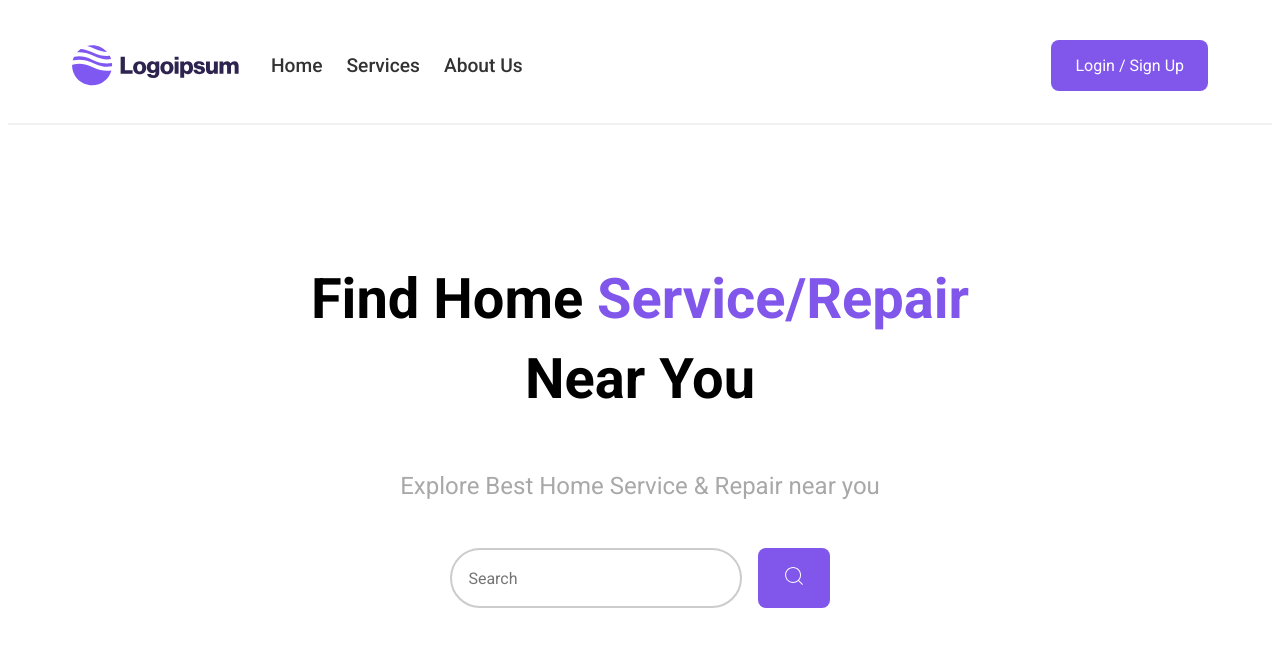
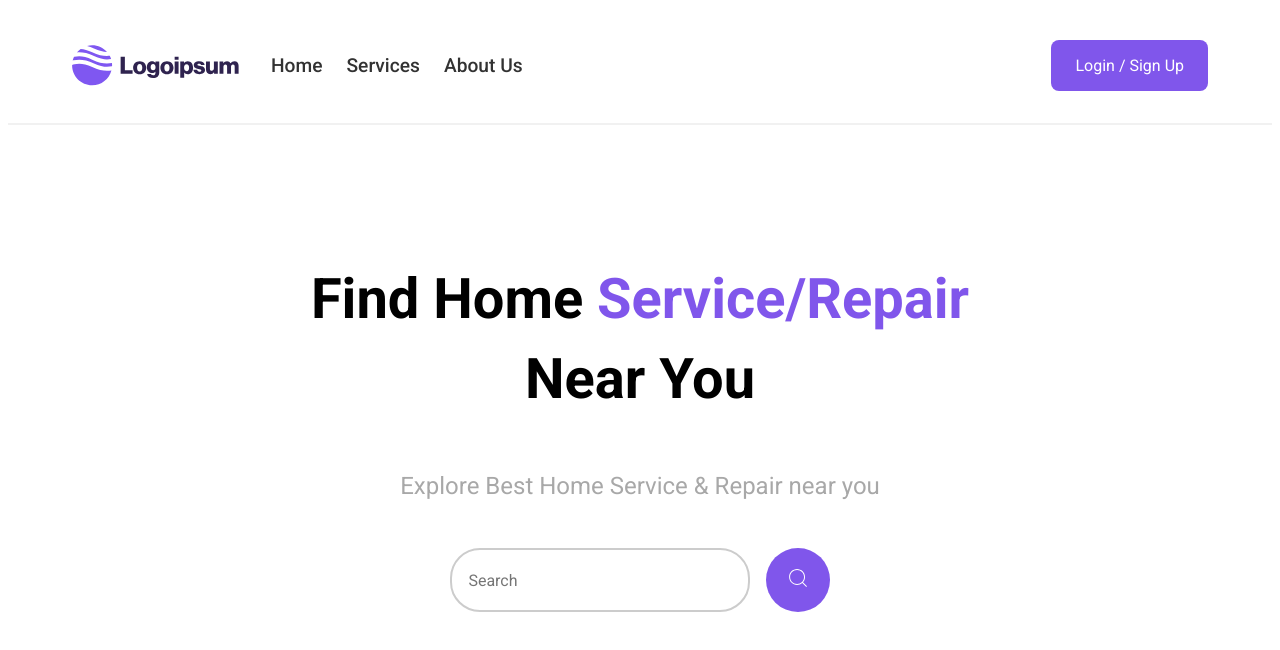
Before and after one commit to valsin132/home-service-app, a React (Vite) app: page / in a window 1280 px wide. Shown: the top 650 px of the page. Built offline with nearby package versions, Linux system fonts and the light colour scheme.

Commit message:
added home page

```diff
--- a/src/components/Button/Button.jsx
+++ b/src/components/Button/Button.jsx
@@ -1,10 +1,16 @@
 import styles from './Button.module.scss';
+import classNames from "classnames";
 
 // eslint-disable-next-line react/prop-types
-export function Button({ children, isRounded }) {
+export function Button({ className, isRounded, ...props }) {
   return (
-    <button className={`${styles.button} ${isRounded ? "rounded" : ""}`}>
-      {children}
-    </button>
+    <button
+      className={classNames(
+        styles.button,
+        isRounded && styles.rounded,
+        className
+      )}
+      {...props}
+    />
   );
 }
--- a/src/pages/Home/Home.jsx
+++ b/src/pages/Home/Home.jsx
@@ -6,8 +6,8 @@ import styles from "./Home.module.scss";
 export function Home() {
   return (
     <div className={styles.wrapper}>
-      <h1 className={styles.title}>
-        Find Home <span className={styles.primary}>Service/Repair</span>
+      <h1 className={styles.heading}>
+        Find Home <span className={styles.title}>Service/Repair</span>
         <br />
         Near You
       </h1>
@@ -18,7 +18,7 @@ export function Home() {
         <SearchInput />
         <Button isRounded>
           <div>
-            <CiSearch fontSize={24} />
+            <CiSearch className={styles.searchIcon}/>
           </div>
         </Button>
       </div>
--- a/src/pages/Home/Home.module.scss
+++ b/src/pages/Home/Home.module.scss
@@ -3,12 +3,12 @@
   text-align: center;
 }
 
-.title {
+.heading {
   font-size: 3.5rem;
   line-height: 5rem;
 }
 
-.primary {
+.title {
   color: #8056eb;
 }
 
@@ -24,3 +24,7 @@
   width: 30%;
   gap: 1rem;
 }
+
+.searchIcon {
+  font-size: 1.5rem;
+}
```
